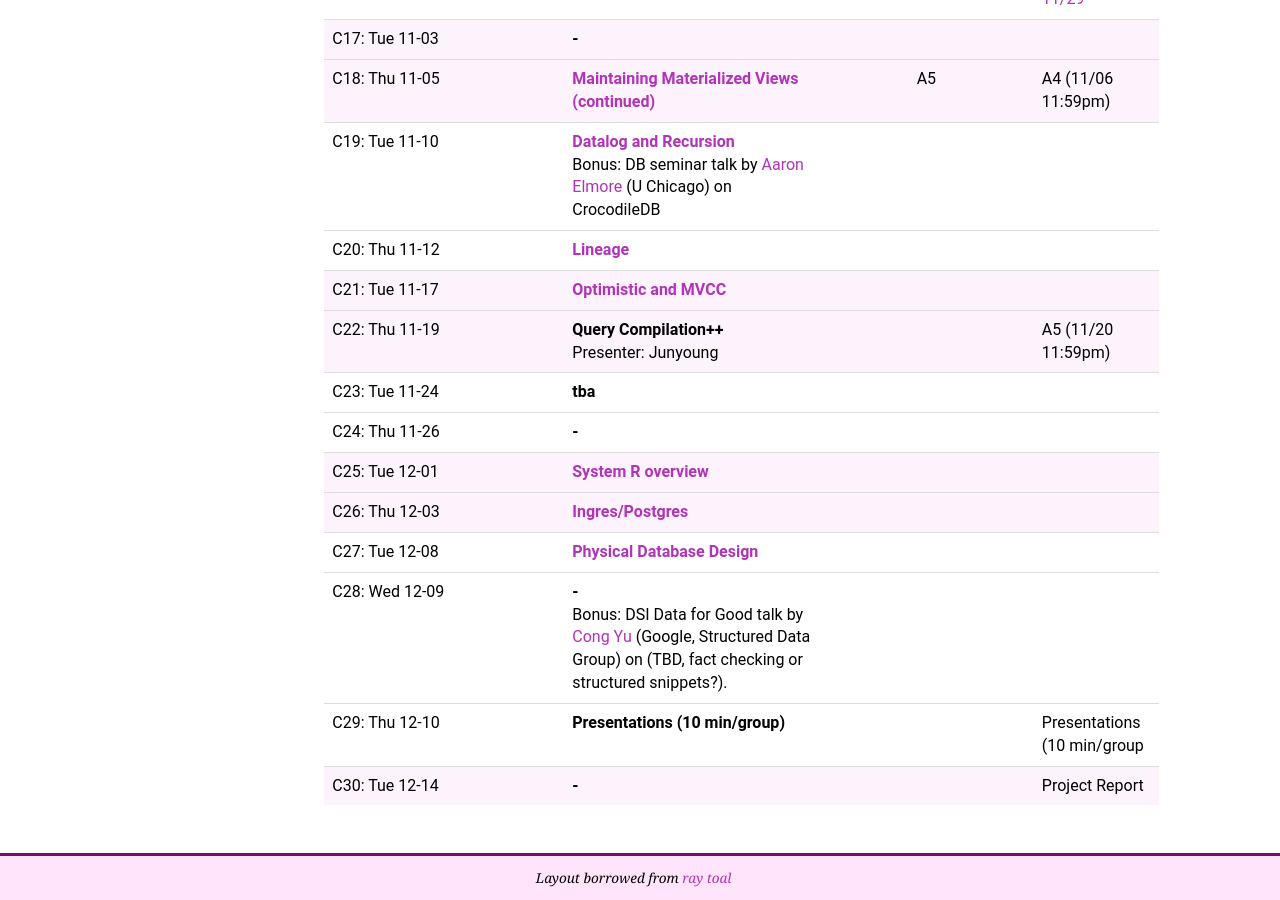
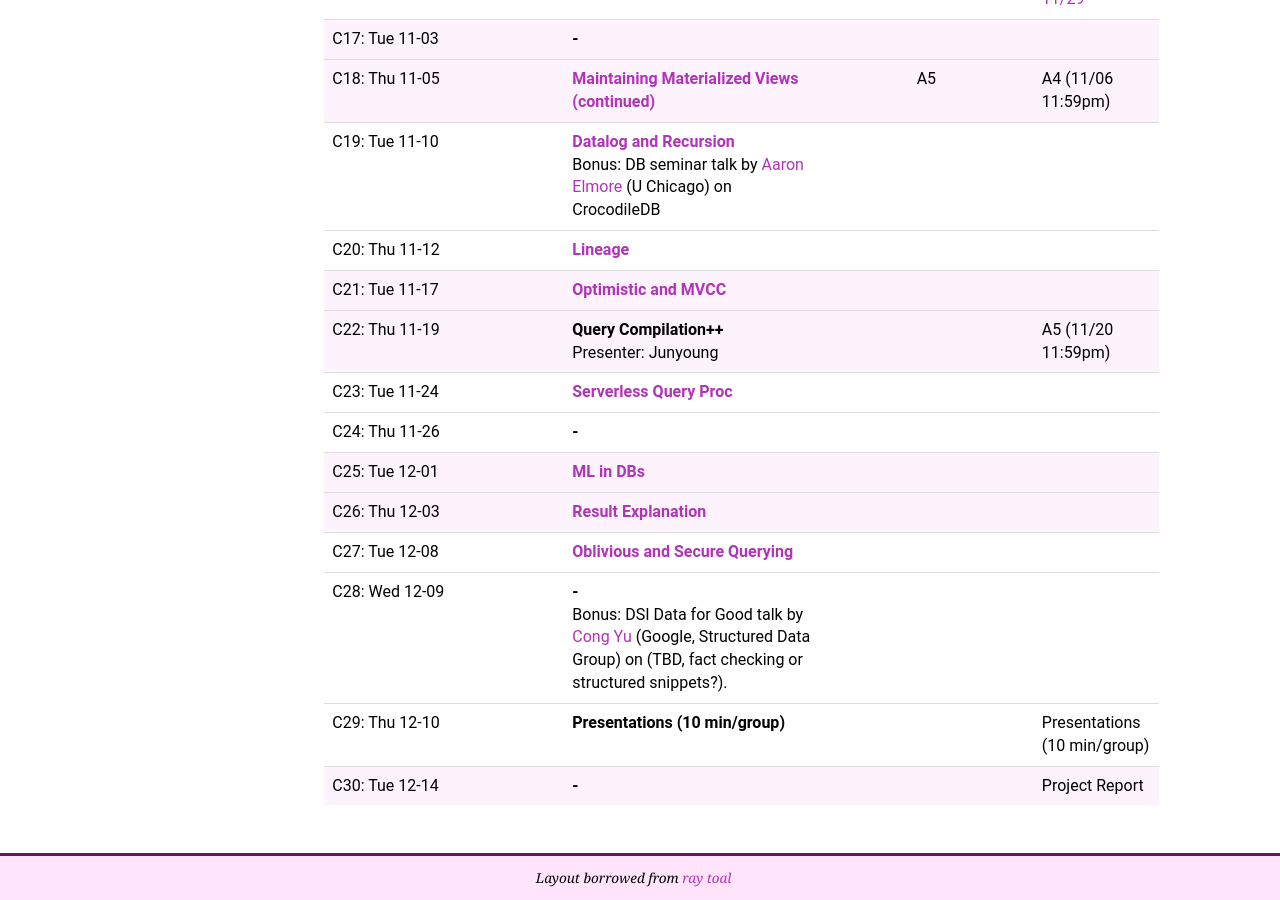
Before and after one commit to w6113/website_fall2020, a Jekyll site: the page built from index.md, in a window 1280 px wide and 900 px high, scrolled down 1984 px. Built offline with Jekyll 4.4.1, drawn with Linux system fonts in a browser that asks for light colours.

Commit message:
lazy commit msg

```diff
--- a/_data/schedule.csv
+++ b/_data/schedule.csv
@@ -21,11 +21,11 @@ white,Tue 11-10,Datalog and Recursion,datalog,"Bonus: DB seminar talk by <a href
 white,Thu 11-12,Lineage,lineage,,,,
 #fdf3fd,Tue 11-17,Optimistic and MVCC,occ,,,,
 #fdf3fd,Thu 11-19,Query Compilation++,,,Junyoung,,A5 (11/20 11:59pm)
-white,Tue 11-24,tba,,,,,
+white,Tue 11-24,Serverless Query Proc,serverless,,,,
 white,Thu 11-26,-,,,,,
-#fdf3fd,Tue 12-01,System R overview,sysr,,,,
-#fdf3fd,Thu 12-03,Ingres/Postgres,postgres,,,,
-white,Tue 12-08,Physical Database Design,pvd,,,,
+#fdf3fd,Tue 12-01,ML in DBs,mlindb,,,,
+#fdf3fd,Thu 12-03,Result Explanation,explanation,,,,
+white,Tue 12-08,Oblivious and Secure Querying,obliv,,,,
 white,Wed 12-09,-,,"Bonus: DSI Data for Good talk by <a href=""https://sites.google.com/site/congyu/home"">Cong Yu</a> (Google, Structured Data Group) on (TBD, fact checking or structured snippets?).",,,
-white,Thu 12-10,Presentations (10 min/group),,,,,Presentations (10 min/group
+white,Thu 12-10,Presentations (10 min/group),,,,,Presentations (10 min/group)
 #fdf3fd,Tue 12-14,-,,,,,Project Report
```
Also changed, not shown: papers.md (+1 -0 lines).
